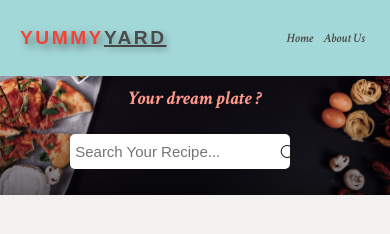
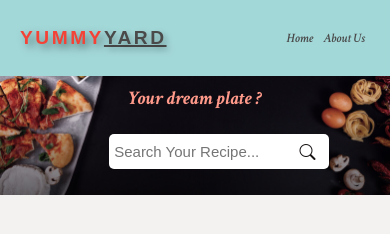
Before and after one commit to Yogieshwar/YummyYard, a plain HTML site: page index.html in a window 390 px wide. Drawn offline with nearby package versions, Linux system fonts and the light colour scheme; a web font is replaced by a local one.

Commit message:
third update

```diff
--- a/index.html
+++ b/index.html
@@ -25,11 +25,14 @@
                 <img src="./assets/hero-banner-large.jpg" alt="">
                 <p>Your dream plate ?</p>
                 <div class="input-form">
-                    <input type="text" placeholder="Search Your Recipe..." class="recipe-input">
+                    <div class="input-box">
+                        <input type="text" placeholder="Search Your Recipe..." class="recipe-input">
 
-
+                    </div>
+                    <div class="search">
                         <i class="bi bi-search search-btn"></i>
 
+                    </div>
 
                 </div>
 
--- a/style.css
+++ b/style.css
@@ -120,7 +120,7 @@ section p{
 .input-form i{
     width: 30px;
     height: 30px;
-    position: absolute;
+     position: absolute;
     top: 43%;
     left: 70%;
 
@@ -231,7 +231,7 @@ section p{
     font-size: 2rem;
 }
 
-@media  screen and (min-width:100px) and (max-width:576px) {
+@media  screen and (min-width:100px) and (max-width:567px) {
 
     section p{
         font-size: 1rem;
@@ -264,6 +264,9 @@ section p{
         flex-direction: column;
         align-items: center;
         padding: 10px;
+        display: flex;
+        flex-direction: row;
+
 
     }
 
@@ -273,8 +276,9 @@ section p{
         font-size: 15px;
         padding: 5px;
         position: absolute;
-        left: 18%;
+        left: 28%;
         top: 40%;
+
     }
 
     .input-form i {
@@ -285,9 +289,13 @@ section p{
         color: #171413;
         font-size: 1rem;
         position: absolute;
-        top: 40%;
-        left: 72%;
+        top: 34%;
+        left: 75%;
 
+        height: 33px;
+        display: inline-flex;
+        justify-content: center;
+        align-items: center;
     }
 
     .input-img {
```
